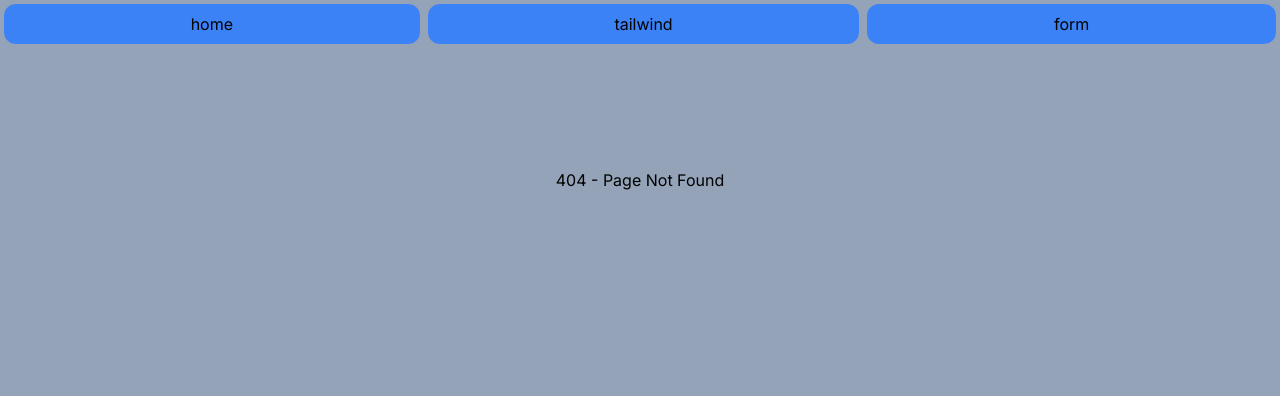
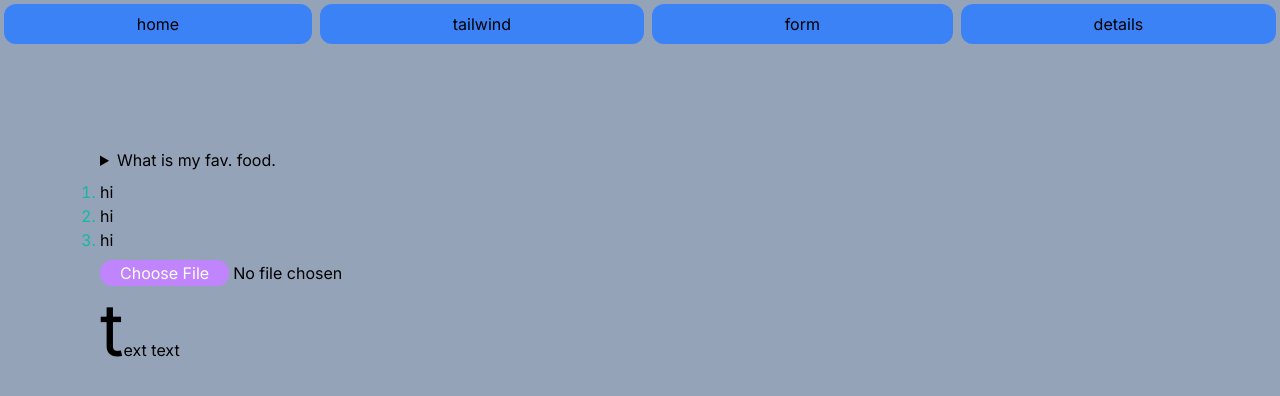
Before and after one commit to wonseok-han/edu-carrot-clone, a Next.js app: page /pages/details in a window 1280 px wide. Before the commit this address had no page. Shown: the top 396 px of the page. Built offline with nearby package versions, Linux system fonts and the light colour scheme.

Commit message:
디렉토리 구조에 pages 추가, details 추가

```diff
--- /dev/null
+++ b/app/pages/details/page.tsx
@@ -0,0 +1,26 @@
+import { NextPage } from "next";
+
+const Details: NextPage = () => {
+  return (
+    <div className="flex flex-col space-y-2 p-5">
+      <details className="select-none open:text-white open:bg-blue-400">
+        <summary className="cursor-pointer">What is my fav. food.</summary>
+        <span>김치</span>
+      </details>
+      <ul className="list-decimal marker:text-teal-500">
+        <li>hi</li>
+        <li>hi</li>
+        <li>hi</li>
+      </ul>
+      <input
+        type="file"
+        className="file:cursor-pointer file:hover:text-purple-400  file:hover:bg-white file:hover:border file:transition-colors file:border-0 file:rounded-xl file:px-5 file:text-white file:bg-purple-400"
+      />
+      <p className="first-letter:text-7xl first-letter:hover:text-purple-400 first-line:hover:text-red-400">
+        text text
+      </p>
+    </div>
+  );
+};
+
+export default Details;
--- a/components/header.tsx
+++ b/components/header.tsx
@@ -12,16 +12,22 @@ const Header: NextPage = () => {
           home
         </Link>
         <Link
-          href="tailwind/"
+          href="pages/tailwind/"
           className="bg-blue-500 p-2 m-1 rounded-xl text-center hover:bg-teal-500 hover:text-white"
         >
           tailwind
         </Link>
         <Link
-          href="form/"
+          href="pages/form/"
           className="bg-blue-500 p-2 m-1 rounded-xl text-center hover:bg-teal-500 hover:text-white"
         >
           form
+        </Link>
+        <Link
+          href="pages/details/"
+          className="bg-blue-500 p-2 m-1 rounded-xl text-center hover:bg-teal-500 hover:text-white"
+        >
+          details
         </Link>
       </div>
     </div>
```
Also changed, not shown: note/02.tailwindcss.md (+1 -1 lines), app/pages/form/page.tsx (renamed from app/form/page.tsx), app/pages/tailwind/page.tsx (renamed from app/tailwind/page.tsx).
